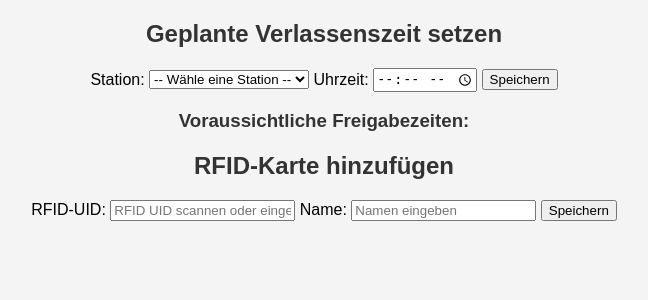
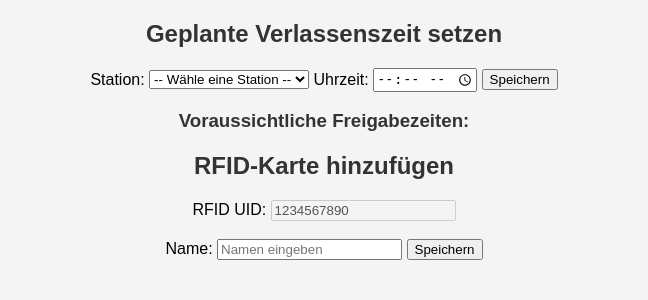
Before and after one commit to Bueni68/flask-backend, a Flask app: page / in a window 1280 px wide. Shown: the part 249-549 px from the top of the page, without its empty margins (316-964 px from the left). Run offline with Flask 3, Linux system fonts and the light colour scheme; data that the repository does not hold is empty.

Commit message:
rfid fixesss

```diff
--- a/static/script.js
+++ b/static/script.js
@@ -106,6 +106,8 @@ function addRfidCard() {
         return;
     }
 
+    console.log("Sende Daten:", { rfid_uid: rfidUid, name: rfidName });
+
     fetch("/add_rfid", {
         method: "POST",
         headers: { "Content-Type": "application/json" },
@@ -125,4 +127,10 @@ function addRfidCard() {
     });
 }
 
+// Simulation einer RFID-UID, die vom ESP32 kommt (diese wird durch die tatsächliche UID vom ESP32 ersetzt)
+const rfidUidFromESP = "1234567890";  // Beispiel-UID, diese kommt normalerweise vom ESP32
+
+// Zeige die RFID-UID im Eingabefeld an
+document.getElementById("rfid_uid").value = rfidUidFromESP;
+
 updateStatus(); // Erstes Update sofort ausführen
--- a/templates/index.html
+++ b/templates/index.html
@@ -34,10 +34,15 @@
     <ul id="estimated_times"></ul>
 
     <h2>RFID-Karte hinzufügen</h2>
-    <label for="rfid_uid">RFID-UID:</label>
-    <input type="text" id="rfid_uid" placeholder="RFID UID scannen oder eingeben">
+
+    <label for="rfid_uid">RFID UID:</label>
+    <input type="text" id="rfid_uid" disabled>
+
+    <br><br>
+
     <label for="rfid_name">Name:</label>
     <input type="text" id="rfid_name" placeholder="Namen eingeben">
+
     <button onclick="addRfidCard()">Speichern</button>
 
     <p id="rfid_message"></p>
```
